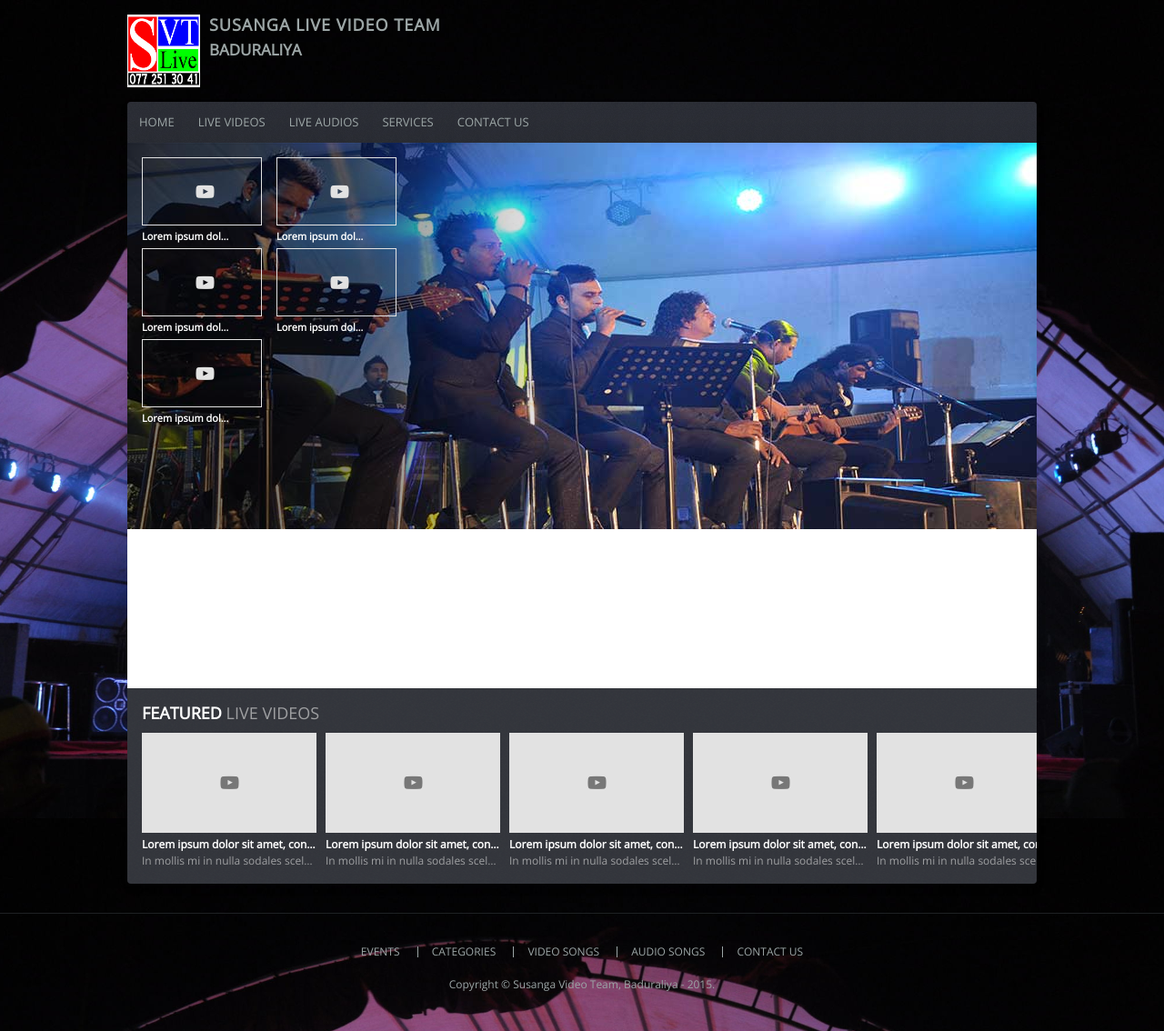
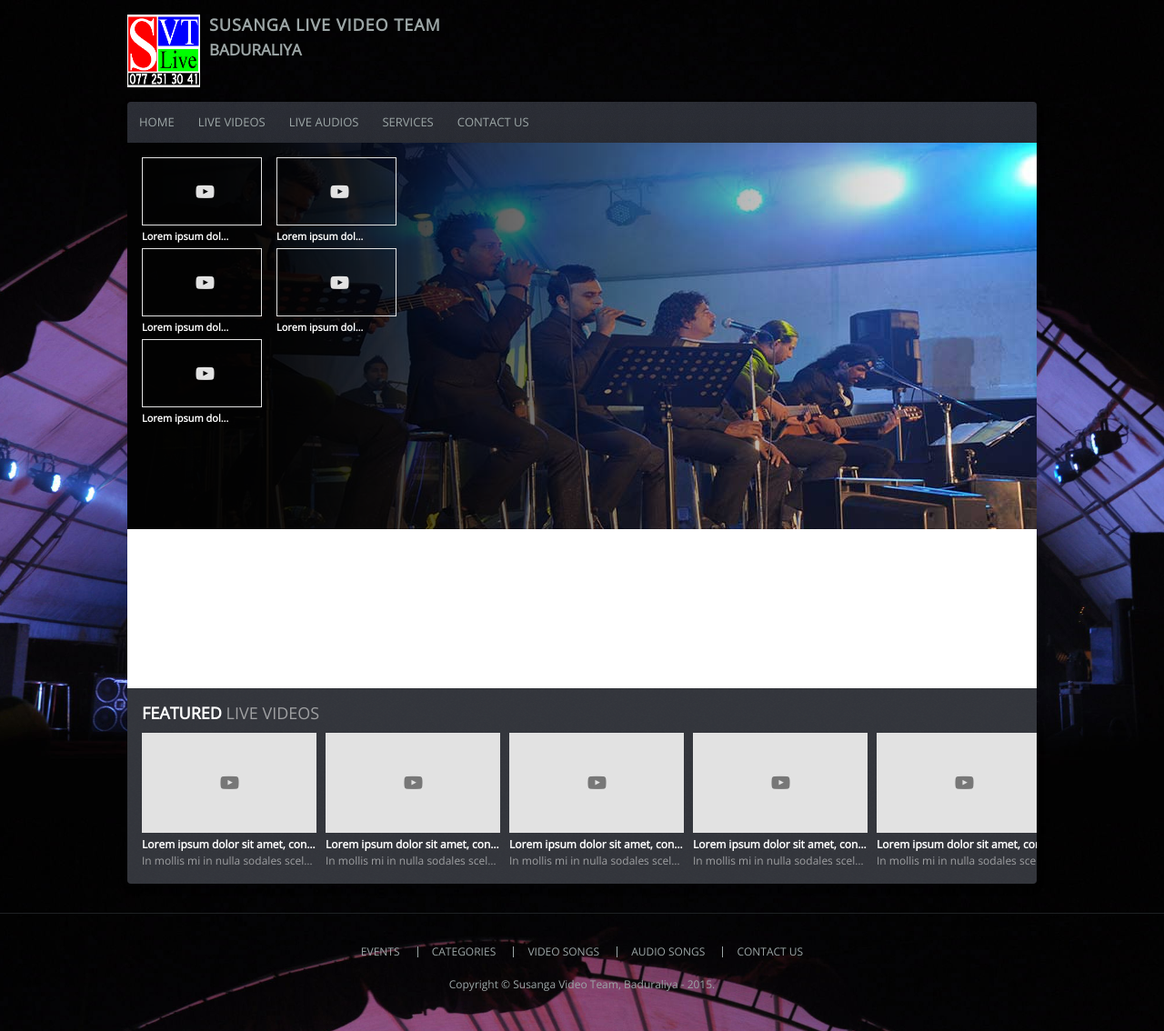
Before and after one commit to susanga/susanga.github.io, a Jekyll site: the page built from index.html, in a window 1280 px wide. Shown: the whole page at 91% size. Built offline with Jekyll 4.4.1, drawn with Linux system fonts in a browser that asks for light colours; nearby versions of some CDN libraries; the list of posts is cut into pages by our own code.

Commit message:
Change background image gradiant

```diff
--- a/assets/css/main.css
+++ b/assets/css/main.css
@@ -103,12 +103,13 @@
 ul.social-media li > a {
   width: 24px;
   height: 24px;
-  border: 1px solid #019cad;
+  border: 1px solid #019bad;
   background-image: url("./images/socials-icons..svg");
   background-size: 168px 48px;
-  background-color: #016f7b;
+  background-color: #016e7b;
+  -webkit-transition: background-color 0.2s;
   transition: background-color 0.2s;
-  border-bottom-color: #019cad; }
+  border-bottom-color: #019bad; }
   ul.social-media li > a:hover {
     background-color: #FFFFFF; }
 ul.social-media li a.twitter {
@@ -150,6 +151,7 @@
   background-image: url("./images/socials-icons.png");
   background-size: 168px 48px;
   border-radius: 0.25em;
+  -webkit-transition: background-color 0.2s;
   transition: background-color 0.2s;
   border-bottom-color: transparent; }
   .no-svg footer.main-footer ul.social-media li a:hover {
@@ -169,12 +171,12 @@
   letter-spacing: 1px;
   border-bottom-width: 2px;
   display: inline-block;
-  -o-border-radius: 0.2em;
   border-radius: 0.2em;
   -ms-box-shadow: 1px 1px 3px rgba(0, 0, 0, 0.3);
   -o-box-shadow: 1px 1px 3px rgba(0, 0, 0, 0.3);
   box-shadow: 1px 1px 3px rgba(0, 0, 0, 0.3); }
   .btn:hover, .btn-disabled:hover, .btn:focus, .btn-disabled:focus {
+    -webkit-transition: background 0.2s;
     transition: background 0.2s; }
   .btn:active, .btn-disabled:active {
     -webkit-transform: translateY(1px);
@@ -185,8 +187,8 @@
   border-color: #017785;
   background: rgba(1, 119, 133, 0.8); }
   .btn:hover, .btn:focus {
-    border-color: #01616c;
-    background: rgba(0, 97, 107, 0.8); }
+    border-color: #01606c;
+    background: rgba(1, 96, 108, 0.8); }
 
 .btn-disabled {
   border-color: #eeeeee;
@@ -194,7 +196,7 @@
   color: #333333; }
   .btn-disabled:hover, .btn-disabled:focus {
     border-color: #e2e2e2;
-    background: rgba(225, 225, 225, 0.8); }
+    background: rgba(226, 226, 226, 0.8); }
   .btn-disabled:active {
     -webkit-transform: translateY(0);
     -ms-transform: translateY(0);
@@ -216,9 +218,9 @@
   background-color: #777777;
   visibility: hidden;
   opacity: 0;
+  -webkit-transition: all 0.3s;
   transition: all 0.3s;
   border-bottom: none;
-  -o-border-radius: 2px;
   border-radius: 2px;
   right: 1em;
   bottom: 2em; }
@@ -234,7 +236,7 @@
 
 .wc-top.wc-fade-out {
   /* if the user keeps scrolling down, the button is out of focus and becomes less visible */
-  opacity: 0.5; }
+  opacity: .5; }
 
 .no-touch .wc-top:hover {
   background-color: #e86256;
@@ -326,7 +328,8 @@
   color: #333333; }
 
 a:hover {
-  transition: all 0.3s;
+  -webkit-transition: all .3s;
+  transition: all .3s;
   border-bottom-color: #333333; }
 
 /* Responsive images */
@@ -525,8 +528,7 @@
   font-size: 17.5px;
   background-color: #eeeeee;
   border-left: 2px solid #DDDDDD;
-  -o-border-radius: 0 0.3em 0.3em 0;
-  border-radius: 0 0.3em 0.3em 0; }
+  border-radius: 0 .3em .3em 0; }
   blockquote p:last-child, blockquote ul:last-child, blockquote ol:last-child {
     margin-bottom: 0; }
 
@@ -567,7 +569,7 @@
   font-family: Menlo, Monaco, "Courier New", monospace; }
 
 code {
-  padding: 2px 0.5em;
+  padding: 2px .5em;
   color: #bf616a;
   background-color: #f9f9f9;
   border-radius: 2px; }
@@ -632,9 +634,12 @@
   width: 90%;
   max-width: 1000px;
   margin: 0 auto;
+  display: -webkit-box;
   display: -webkit-flex;
   display: -ms-flexbox;
   display: flex;
+  -webkit-box-orient: vertical;
+  -webkit-box-direction: normal;
   -webkit-flex-direction: column;
       -ms-flex-direction: column;
           flex-direction: column; }
@@ -647,6 +652,9 @@
 /*
  * Top menu styles
  */
+.top-menu {
+  /*todo flex order */ }
+
 .top-menu nav#main-nav {
   overflow: hidden;
   clear: left;
@@ -656,7 +664,8 @@
   background: #282a33;
   border: 1px solid #333641;
   border-radius: 4px;
-  transition: all 0.2s; }
+  -webkit-transition: all .2s;
+  transition: all .2s; }
   .top-menu nav#main-nav:after {
     content: "";
     display: table;
@@ -708,8 +717,10 @@
       text-transform: uppercase;
       display: block;
       padding: 0 1em;
-      transition: border 0.3s;
-      transition: background 0.3s;
+      -webkit-transition: border .3s;
+              transition: border .3s;
+      -webkit-transition: background .3s;
+              transition: background .3s;
       border-bottom: 1px solid transparent; }
       .top-menu nav#main-nav ul li a:hover, .top-menu nav#main-nav ul li a:focus, .top-menu nav#main-nav ul li a:active {
         color: #FFFFFF;
@@ -720,14 +731,19 @@
  * Top header styles
  */
 .top-header {
+  display: -webkit-box;
   display: -webkit-flex;
   display: -ms-flexbox;
   display: flex;
+  -webkit-box-orient: vertical;
+  -webkit-box-direction: normal;
   -webkit-flex-direction: column;
       -ms-flex-direction: column;
           flex-direction: column; }
   @media only screen and (min-width: 768px) {
     .top-header {
+      -webkit-box-orient: horizontal;
+      -webkit-box-direction: normal;
       -webkit-flex-direction: row;
           -ms-flex-direction: row;
               flex-direction: row; } }
@@ -791,9 +807,12 @@
  * content-wrapper
  */
 .content-wrapper {
+  display: -webkit-box;
   display: -webkit-flex;
   display: -ms-flexbox;
   display: flex;
+  -webkit-box-orient: vertical;
+  -webkit-box-direction: normal;
   -webkit-flex-direction: column;
       -ms-flex-direction: column;
           flex-direction: column;
@@ -815,9 +834,12 @@
   width: 100%; }
 
 .featured-videos {
+  display: -webkit-box;
   display: -webkit-flex;
   display: -ms-flexbox;
   display: flex;
+  -webkit-box-orient: vertical;
+  -webkit-box-direction: normal;
   -webkit-flex-direction: column;
       -ms-flex-direction: column;
           flex-direction: column;
@@ -846,26 +868,35 @@
   color: #9fa0a2; }
 
 .featured-videos .videos-wrapper {
+  display: -webkit-box;
   display: -webkit-flex;
   display: -ms-flexbox;
   display: flex;
+  -webkit-box-orient: vertical;
+  -webkit-box-direction: normal;
   -webkit-flex-direction: column;
       -ms-flex-direction: column;
           flex-direction: column;
+  -webkit-box-pack: center;
   -webkit-justify-content: center;
       -ms-flex-pack: center;
           justify-content: center;
+  -webkit-box-align: center;
   -webkit-align-items: center;
       -ms-flex-align: center;
           align-items: center; }
   @media only screen and (min-width: 768px) {
     .featured-videos .videos-wrapper {
+      -webkit-box-orient: horizontal;
+      -webkit-box-direction: normal;
       -webkit-flex-direction: row;
           -ms-flex-direction: row;
               flex-direction: row;
+      -webkit-box-pack: start;
       -webkit-justify-content: flex-start;
           -ms-flex-pack: start;
               justify-content: flex-start;
+      -webkit-box-align: start;
       -webkit-align-items: flex-start;
           -ms-flex-align: start;
               align-items: flex-start; } }
@@ -922,9 +953,12 @@
     right: auto; }
 
 .site-footer {
+  display: -webkit-box;
   display: -webkit-flex;
   display: -ms-flexbox;
   display: flex;
+  -webkit-box-orient: vertical;
+  -webkit-box-direction: normal;
   -webkit-flex-direction: column;
       -ms-flex-direction: column;
           flex-direction: column;
@@ -979,15 +1013,20 @@
     z-index: 10; }
 
 .main-slider .main-slide .video-list {
+  display: -webkit-box;
   display: -webkit-flex;
   display: -ms-flexbox;
   display: flex;
+  -webkit-box-orient: vertical;
+  -webkit-box-direction: normal;
   -webkit-flex-direction: column;
       -ms-flex-direction: column;
           flex-direction: column;
+  -webkit-box-pack: center;
   -webkit-justify-content: center;
       -ms-flex-pack: center;
           justify-content: center;
+  -webkit-box-align: center;
   -webkit-align-items: center;
       -ms-flex-align: center;
           align-items: center;
```
Also changed, not shown: assets/images/bg-desktop.jpg, assets/images/bg-mobile.jpg, assets/images/black_shading.png.
